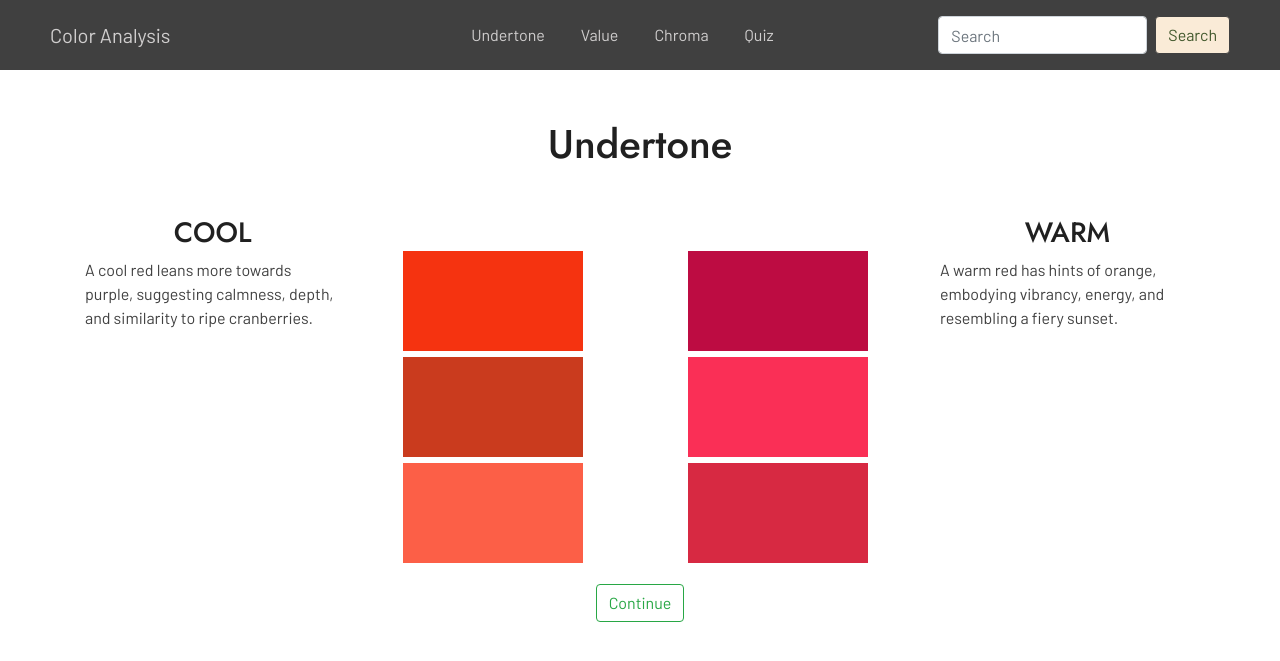
After one commit to katyareichert/ColorAnalysisApp, a Flask app: page /cc in a window 1280 px wide. The commit adds this page. Shown: the top 661 px of the page. Run offline with Flask 3, Linux system fonts and the light colour scheme; some libraries are stand-ins or nearby versions.

Commit message:
2 column info page

```diff
--- a/server.py
+++ b/server.py
@@ -36,7 +36,7 @@ def drag_and_drop():
         "title": "Undertone",
         "class1": "COOL",
         "class2": "WARM",
-        "colors": ["f52c10ff", "bd0c42ff", "fc5f47ff", "ca3b1eff", "fa2f56ff", "d72942ff"]
+        "colors": ["f53310ff", "bd0c42ff", "fc5f47ff", "ca3b1eff", "fa2f56ff", "d72942ff"]
     }
 
     return render_template('drag_and_drop.html', data=data)
@@ -53,11 +53,33 @@ def reorder():
         "title": "Chroma",
         "class1": "MUTED",
         "class2": "SATURATED",
-        "colors": ["f52c10ff", "bd0c42ff", "fc5f47ff", "ca3b1eff", "fa2f56ff", "d72942ff"]
+        "colors": ["f53310ff", "bd0c42ff", "fc5f47ff", "ca3b1eff", "fa2f56ff", "d72942ff"]
 # "colors": ["8f6190ff", "797979ff", "b055b1ff", "887086ff", "c44acaff", "9e5ca1ff"] real colors
     }
 
     return render_template('reorder.html', data=data)
 
+@app.route('/cc')
+def color_columns():
+    """_summary_
+
+    Returns:
+        _type_: _description_
+    """
+
+    data = {
+        "title": "Undertone",
+        "class1": "COOL",
+        "class2": "WARM",
+        "colors1": ["f53310ff", "ca3b1eff", "fc5f47ff"],
+        "colors2": ["bd0c42ff", "fa2f56ff", "d72942ff"],
+        "description1": """A cool red leans more towards purple,
+            suggesting calmness, depth, and similarity to ripe cranberries.""",
+        "description2": """A warm red has hints of orange, embodying vibrancy,
+            energy, and resembling a fiery sunset."""
+    }
+
+    return render_template('color_columns.html', data=data)
+
 if __name__ == '__main__':
     app.run(debug = True)
--- a/static/main.css
+++ b/static/main.css
@@ -122,14 +122,18 @@ button {
     color: gray;
 }
 
+.right-align {
+    text-align: right;
+}
+
 .color_block {
     width: 180px;
     height: 100px;
+    display: inline-block;
+    margin-right: 10px;
 }
 
 .draggable {
-    display: inline-block;
-    margin-right: 10px;
     background-color: blue;
     z-index: 1;
   }
@@ -161,8 +165,8 @@ button {
 
 /* COLORS */
 
-.f52c10ff {
-    background-color: #f52c10ff;
+.f53310ff {
+    background-color: #f53310ff;
 }
 
 .bd0c42ff {
--- /dev/null
+++ b/templates/color_columns.html
@@ -0,0 +1,40 @@
+<!DOCTYPE html>
+{% extends "layout.html" %}
+
+{% block content %}
+    <div class="center bottom-padding bottom-margin">
+        <h1>{{data.title}}</h1>
+    </div>
+
+    <div class="row">
+        <div class="col-3">
+            <h3 class="center">{{data.class1}}</h3>
+            {{data.description1}}
+        </div>
+        <div class="col-3 center padding">
+            <div class="bottom-padding"></div>
+            {% for color in data.colors1 %}
+                <div class="color_block {{color}}"></div>
+            {% endfor %}
+        </div>
+        <div class="col-3 center padding">
+            <div class="bottom-padding"></div>
+            {% for color in data.colors2 %}
+                <div class="color_block {{color}}"></div>
+            {% endfor %}
+        </div>
+        <div class="col-3">
+            <h3 class="center">{{data.class2}}</h3>
+            <span class="right-align">{{data.description2}}</span>
+        </div>
+    </div>
+
+    <div class="center">
+        <button class="btn btn-outline-success" type="submit">Continue</button>
+    </div>
+
+{% endblock %}
+
+{% block scripts %}
+    <script src="{{url_for('static', filename='dragndrop.js')}}"></script>
+{% endblock %}
```
